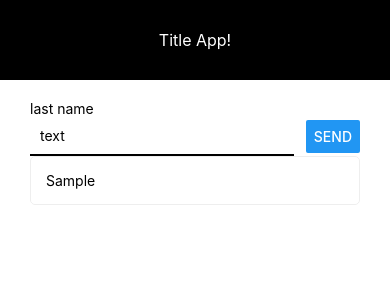
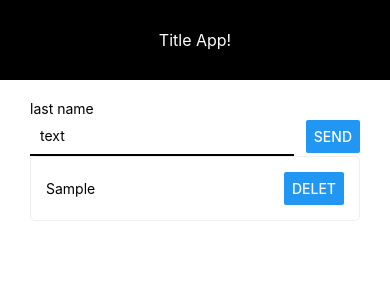
Before and after one commit to GaponovAlexey/react-native-demo, a React Native app: screen / in a window 390 px wide. Both pictures are taken after typing "Sample" into the empty fields and a click on the button "SEND". Shown: the top 300 px of the page. Built offline with nearby package versions, Linux system fonts and the light colour scheme.

Commit message:
save work

```diff
--- a/App.js
+++ b/App.js
@@ -12,15 +12,17 @@ export default function App() {
       title
     }, ...prev])
   }
+
+
   const removeTodo = id => {
-    setValue(prev => prev.filter(todo => todo.id !== id))
+    setValue(prev => prev.filter(prev => prev.id !== id))
   }
 
 
   return (
     <View >
       <Navbar title='Title App!' ></Navbar>
-      <ScrollView style={ styles.container } >
+      <View style={ styles.container } >
         <Text>last name</Text>
         <AddTodo
           onSubmit={ newTodo }
@@ -32,10 +34,7 @@ export default function App() {
             todo={ item } />) }
           keyExtractor={ item => item.id.toString() }
         />
-        <ScrollView >
-          {/*{ value.map(s => <Todo key={ s.id } todo={ s } />) }*/ }
-        </ScrollView>
-      </ScrollView>
+      </View>
     </View>
   );
 }
--- a/src/AddTodo.js
+++ b/src/AddTodo.js
@@ -3,23 +3,20 @@ import { Alert, Button, StyleSheet, TextInput, View, ScrollView } from 'react-na
 
 export function AddTodo({ onSubmit }) {
 	const [value, setValue] = useState('')
-	const click = () => {
+	const click = e => {
 		if (value.trim()) {
 			onSubmit(value)
 			setValue('')
-		} else {
-			Alert.alert('не должно быть пустым')
 		}
 	}
 
 	return (
-		<View style={ styles.wraper }
-		>
+		<View style={ styles.wraper }>
 				<TextInput style={ styles.input }
 					value={ value }
 					onChangeText={ setValue }
 					placeholder='text'
-				autoCorrect={false}
+					autoCorrect={ false }
 					autoCapitalize='none'
 					keyboardType='default'
 				/>
--- a/src/Todo.js
+++ b/src/Todo.js
@@ -1,17 +1,14 @@
 import React from 'react'
-import { StyleSheet, Text, View, TouchableOpacity } from 'react-native'
+import { StyleSheet, Text, View, TouchableOpacity, Alert, Button } from 'react-native'
 
 export default function Todo({ todo, onRemove }) {
 	return (
-		<TouchableOpacity
-			activeOpacity={ 0.5 }
-			onPress={ () => console.log('Pressed', todo.id) }
-			onLongPress={() => onRemove(todo.id)}
-		>
+		<TouchableOpacity >
 			<View style={ styles.todo }>
-				<Text >{ todo.title }</Text>
+				<Text>{ todo.title }</Text>
+				<Button title='delet' onPress={ () => onRemove(todo.id) } />
 			</View>
-		</TouchableOpacity>
+		</TouchableOpacity >
 	)
 }
 
```
Lines whose indentation alone changed are shown as unchanged.
